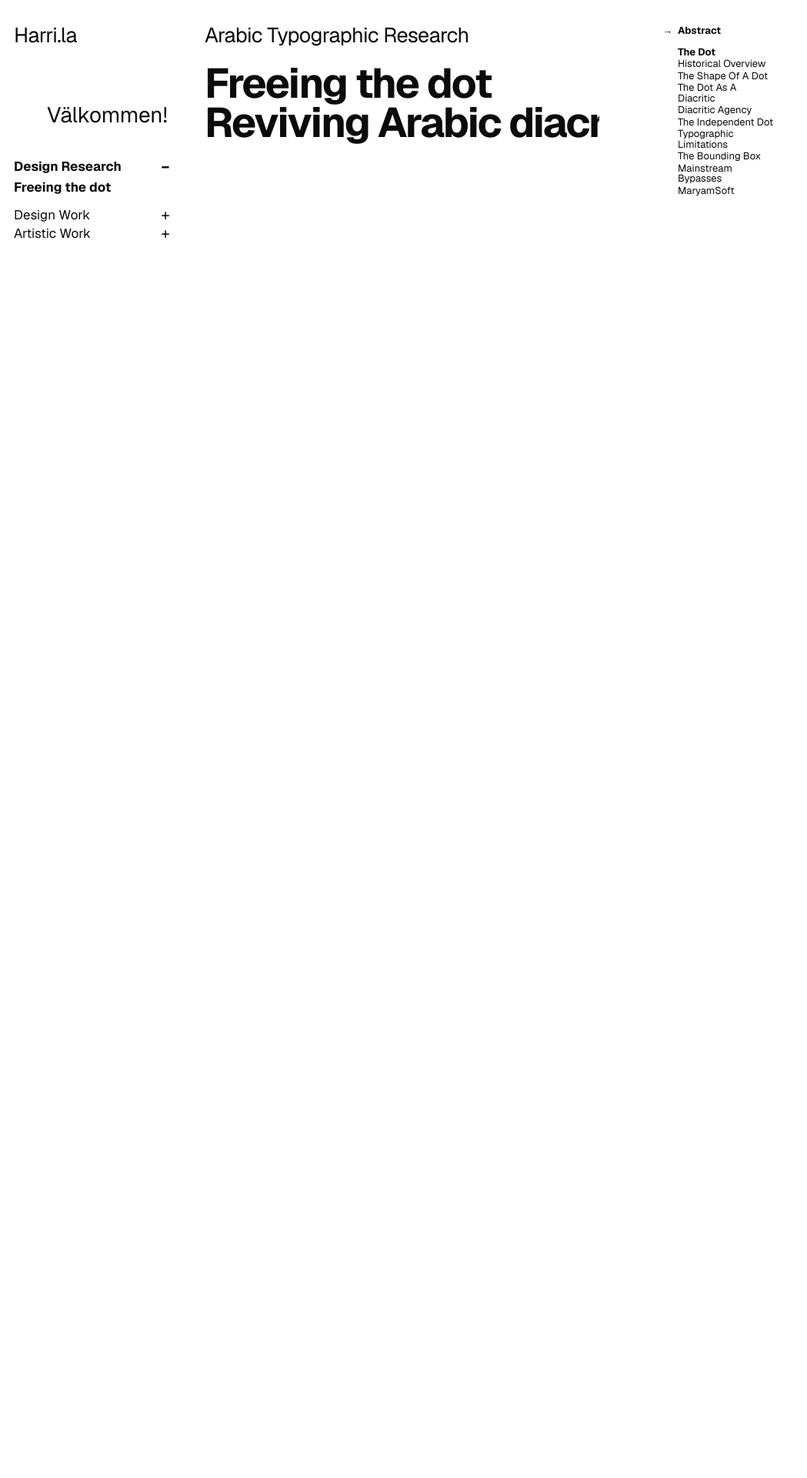
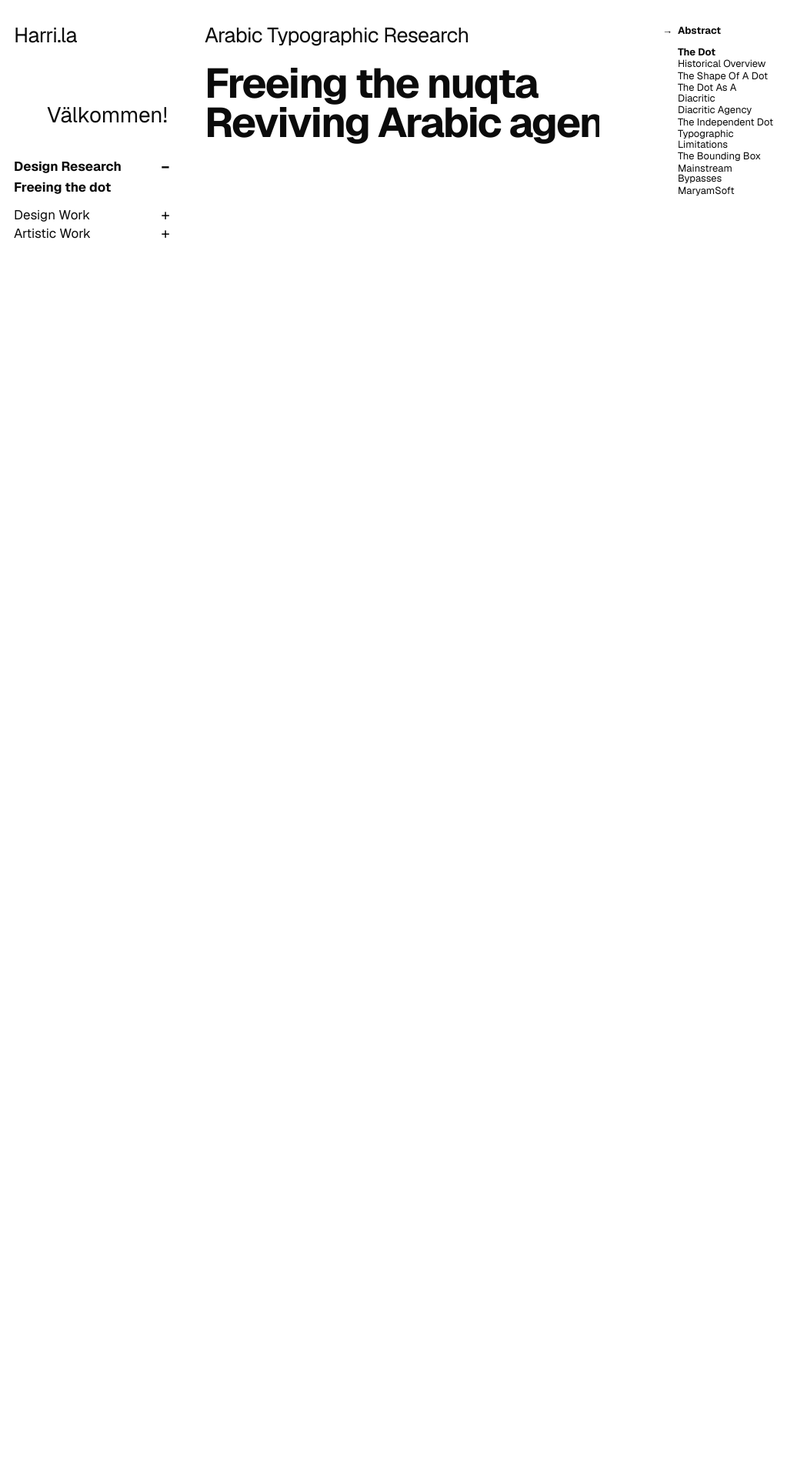
Before and after one commit to somethingishappening/somethingishappening.github.io, a Jekyll site: the page built from _research/tahriir-project.md, in a window 1280 px wide. Shown: the top 1920 px of the page at 77% size, without its empty margins (0-1049 px from the left). Built offline with Jekyll 4.4.1, drawn with Linux system fonts in a browser that asks for light colours.

Commit message:
Update _research/tahriir-project.md (via Pages CMS)

```diff
--- a/_research/tahriir-project.md
+++ b/_research/tahriir-project.md
@@ -4,8 +4,8 @@ menu_title: Freeing the dot
 nav_order: 1
 layout: research
 research_type: Arabic Typographic Research
-headline_line_1: Freeing the dot
-headline_line_2: Reviving Arabic diacritic agencies
+headline_line_1: Freeing the nuqta
+headline_line_2: Reviving Arabic agencies
 abstract: >-
   Introducing letterpress printing technology to the Arabic script stripped the
   writing system of many of its characteristics. The loss of several integral
```
